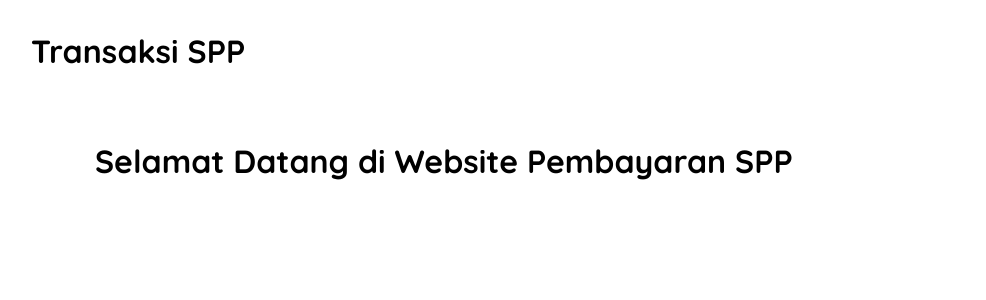
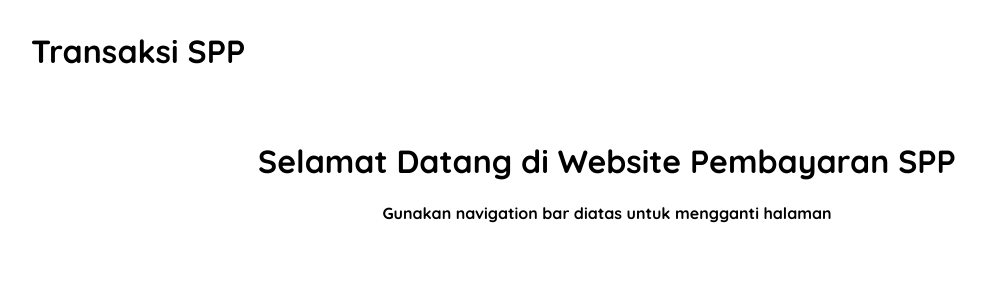
Before and after one commit to nataliasintauli/pembayaran-spp, a PHP site: page /view/home.php in a window 1280 px wide. Shown: the part 32-332 px from the top of the page, without its empty margins (33-1019 px from the left). Run offline with PHP 8.4, Linux system fonts and the light colour scheme.

Commit message:
ubah home

```diff
--- a/assets/css/style.css
+++ b/assets/css/style.css
@@ -142,11 +142,6 @@ nav a:hover::before {
 
 }
 
-/* view home.php */
-
-.welcome{
-  margin-left: 10%;
-}
 
 /* input */
 
--- a/view/home.php
+++ b/view/home.php
@@ -16,6 +16,9 @@ include "../template/navbar.php";
 <body>
 <br><br><br><br><br><br>
 
-    <h1 class="welcome">Selamat Datang di Website Pembayaran SPP</h1>
+<center>
+    <h1>Selamat Datang di Website Pembayaran SPP</h1>
+    <p>Gunakan navigation bar diatas untuk mengganti halaman</p>
+</center>
 </body>
 </html>
```
